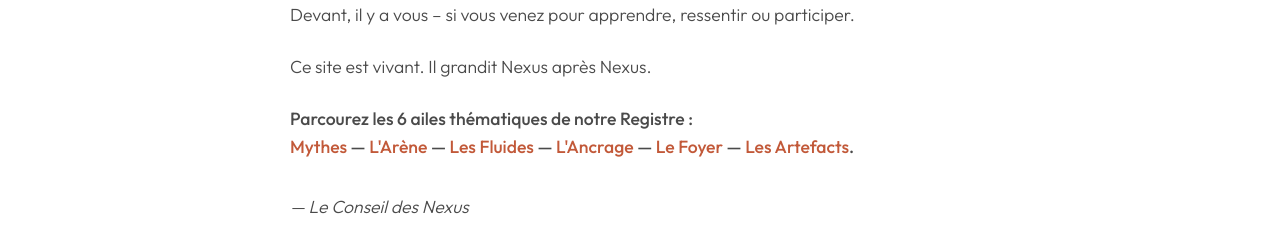
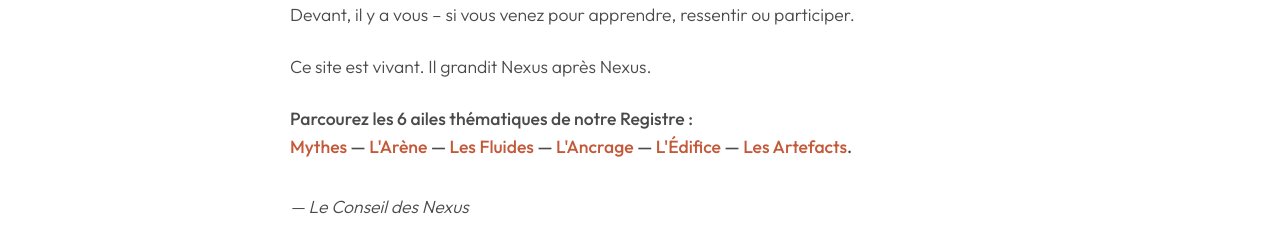
Before and after one commit to gdesygn/humanvalues, a React (Vite) app: page / in a window 1280 px wide. Shown: the part 1020-1245 px from the top of the page. Built offline with nearby package versions, Linux system fonts and the light colour scheme; a web font is replaced by a local one.

Commit message:
refactor: Remplacement du terme Foyer par Édifice pour plus de prestige

```diff
--- a/src/pages/Galerie.jsx
+++ b/src/pages/Galerie.jsx
@@ -254,8 +254,8 @@ const ailes = [
     ]
   },
   {
-    id: "foyer",
-    title: "Le Foyer",
+    id: "edifice",
+    title: "L'Édifice",
     color: "#F57C00", // Jaune Orangé
     description: "La transmission, les valeurs humaines, l'inclusion, la chaleur du groupe.",
     artworks: [
--- a/src/pages/Home.jsx
+++ b/src/pages/Home.jsx
@@ -66,7 +66,7 @@ const Home = () => {
           <Link to="/galerie#arene" style={{ color: 'var(--hv-accent)' }}> L'Arène</Link> —
           <Link to="/galerie#fluides" style={{ color: 'var(--hv-accent)' }}> Les Fluides</Link> —
           <Link to="/galerie#ancrage" style={{ color: 'var(--hv-accent)' }}> L'Ancrage</Link> —
-          <Link to="/galerie#foyer" style={{ color: 'var(--hv-accent)' }}> Le Foyer</Link> —
+          <Link to="/galerie#edifice" style={{ color: 'var(--hv-accent)' }}> L'Édifice</Link> —
           <Link to="/galerie#artefacts" style={{ color: 'var(--hv-accent)' }}> Les Artefacts</Link>.
         </p>
         <p style={{ marginTop: '2rem', fontStyle: 'italic' }}>— Le Conseil des Nexus</p>
--- a/src/pages/Nexus.jsx
+++ b/src/pages/Nexus.jsx
@@ -38,7 +38,7 @@ const Nexus = () => {
 
           <h2 style={{ fontSize: '1.5rem', marginBottom: '1rem', marginTop: '3rem' }}>Des légendes aux institutions</h2>
           <p>
-            Aujourd'hui, l'héritage des grandes figures du sport ne s'arrête plus aux lignes du terrain. Il voyage et se métamorphose au sein de nos foyers… et de nos plus grandes institutions.
+            Aujourd'hui, l'héritage des grandes figures du sport ne s'arrête plus aux lignes du terrain. Il voyage et se métamorphose au cœur de la société… et de nos plus grandes institutions.
           </p>
           <p style={{ marginBottom: '1rem' }}>Des acteurs majeurs de la société s'emparent de ces valeurs pour redéfinir l'inclusion :</p>
           <ul style={{ listStyleType: 'disc', paddingLeft: '1.5rem', marginBottom: '2rem' }}>
```
